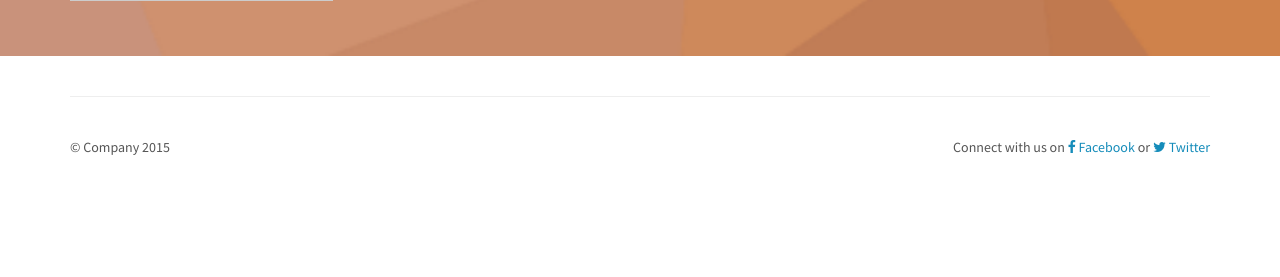
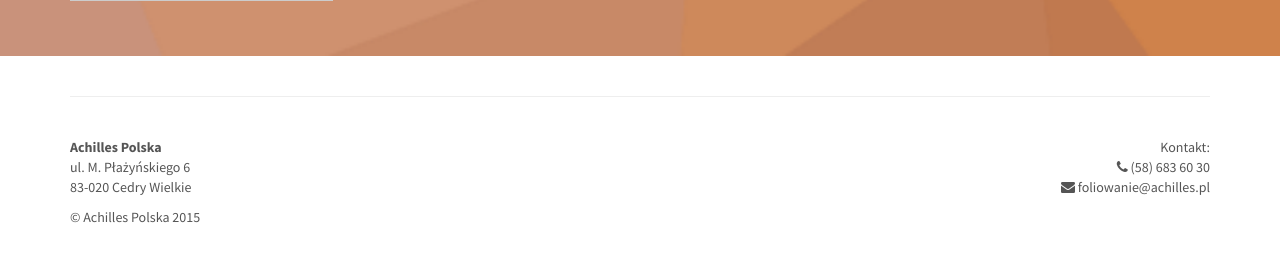
Before and after one commit to kobox/wzornik-achilles, a Django app: template src/templates/home.html in a window 1280 px wide. Shown: the part 4620-4897 px from the top of the page. Before the commit the page ends 4775 px from the top, so only its background shows below. Run offline with Django 3.2, Linux system fonts and the light colour scheme; the template is opened without the code that fills it, so the values that code supplies are empty; parts of the project's set-up code (start-up, migrations or seed data) failed here and were passed over; some libraries are stand-ins or nearby versions.

Commit message:
teksty, logo

```diff
--- a/src/patternbook/models.py
+++ b/src/patternbook/models.py
@@ -10,7 +10,7 @@ class SignUp(models.Model):
     company = models.CharField('Firma', max_length=254, default='', blank=True, null=True)
     phone = models.CharField('Telefon', max_length=254, default='')
     note = models.TextField('Uwagi', default='', blank=True, null=True)
-    newsletter = models.BooleanField('Newsletter', default=True, help_text='This is the help text')
+    newsletter = models.BooleanField('Newsletter', default=True, help_text='Chcę być informowany o nowościach i ofertach firmy Achilles.')
     timestamp = models.DateTimeField(auto_now_add=True, auto_now=False)
 
     def __unicode__(self):
--- a/src/static/site/css/main.css
+++ b/src/static/site/css/main.css
@@ -3,7 +3,9 @@
 html, body{
     height:100%;		/* For full height images */
 }
-
+.achilles {
+ color:#F26522;
+}
 .starter-template {
   padding: 40px 15px;
   text-align: center;
--- a/src/templates/_brandname.html
+++ b/src/templates/_brandname.html
@@ -1 +1 @@
-Wzornik
+Achilles <span class="achilles">Polska</span>
--- a/src/templates/_navbar.html
+++ b/src/templates/_navbar.html
@@ -1,2 +1,2 @@
-<li {% if active_link == "home" %}class="active"{% endif %}><a href="{% url 'home' %}">Home</a></li>
-<li {% if active_link == "about" %}class="active"{% endif %}><a href="{% url 'about' %}">About</a></li>
+<li {% if active_link == "home" %}class="active"{% endif %}><a href="{% url 'home' %}">Start</a></li>
+<li {% if active_link == "about" %}class="active"{% endif %}><a href="{% url 'about' %}">o Firmie</a></li>
--- a/src/templates/base.html
+++ b/src/templates/base.html
@@ -116,13 +116,19 @@
             <div class="footer">
         <div class="row">
           <div class="col-lg-6">
-              <p>&copy; Company {% now 'Y' %}</p>
+              <section>
+              <p><strong>Achilles Polska</strong> <br>ul. M. Płażyńskiego 6 <br>83-020 Cedry Wielkie</p>
+            </section>
+              <p>&copy; Achilles Polska {% now 'Y' %}</p>
           </div>
           <div class="col-lg-6 text-right">
-            Connect with us on
-            <a href="#"><i class="fa fa-facebook"></i> Facebook</a> or
-            <a href="#"><i class="fa fa-twitter"></i> Twitter</a>
-          </div>
+           <section >
+              <p>Kontakt:<br/>
+                  <i class="fa fa-phone"></i> (58) 683 60 30 <br/>
+                  <i class="fa fa-envelope"></i> foliowanie@achilles.pl
+              </p>
+            </section>
+
         </div>
             </div>
       </div>
--- a/src/templates/home.html
+++ b/src/templates/home.html
@@ -10,12 +10,13 @@
 {% endblock %}
 
 {% block navbar-right %}
-  {% if not user.is_authenticated %}
-<a class="btn btn-default" href="{% url 'accounts:login' %}" role="button">Log in</a>
-<a class="btn btn-primary" href="{% url 'accounts:signup' %}" role="button">Sign up</a>
-  {% else %}
-    {{ block.super }}
-  {% endif %}
+    <a class="btn btn-warning" href="{% url 'order' %}" role="button">Zamów wzornik Achilles</a>
+{#  {% if not user.is_authenticated %}#}
+{#<a class="btn btn-default" href="{% url 'accounts:login' %}" role="button">Log in</a>#}
+{#<a class="btn btn-primary" href="{% url 'accounts:signup' %}" role="button">Sign up</a>#}
+{#  {% else %}#}
+{#    {{ block.super }}#}
+{#  {% endif %}#}
 {% endblock %}
 
 {% block splash %}
@@ -24,11 +25,10 @@
       <div class="row">
         <div class="col-md-8 col-sm-8">
           <h1>{% include "_brandname.html" %}</h1>
-          <p>Cras justo odio, dapibus ac facilisis in, egestas eget quam.</p>
-	  <a class="btn btn-primary" href="{% url 'accounts:signup' %}" role="button">Sign up for Free!</a>
+          <p>Uszlachetnianie druku</p>
+
         </div>
         <div class="col-md-4 col-sm-4">
-
         </div>
       </div>
     </div>
--- a/src/wzornik/urls.py
+++ b/src/wzornik/urls.py
@@ -10,8 +10,8 @@ import patternbook.views
 
 urlpatterns = [
     url(r'^$', views.HomePage.as_view(), name='home'),
-    #url(r'^about/$', views.AboutPage.as_view(), name='about'),
-    url(r'^about/$', patternbook.views.add_signup , name='about'),
+    url(r'^about/$', views.AboutPage.as_view(), name='about'),
+    url(r'^order/$', patternbook.views.add_signup , name='order'),
     url(r'^thanks/$', patternbook.views.ThanksPage.as_view(), name='thanks'),
     url(r'^users/', include(profiles.urls, namespace='profiles')),
     url(r'^admin/', include(admin.site.urls)),
```
Also changed, not shown: src/db.sqlite3.
